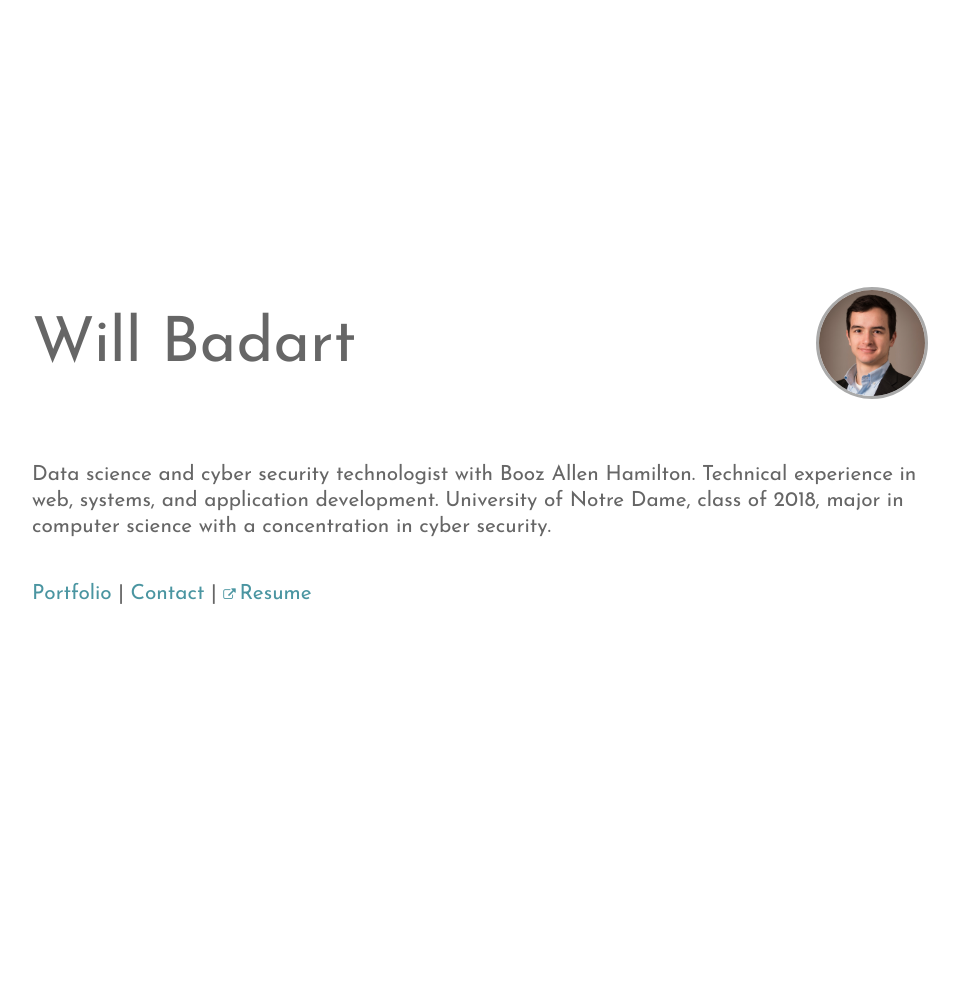
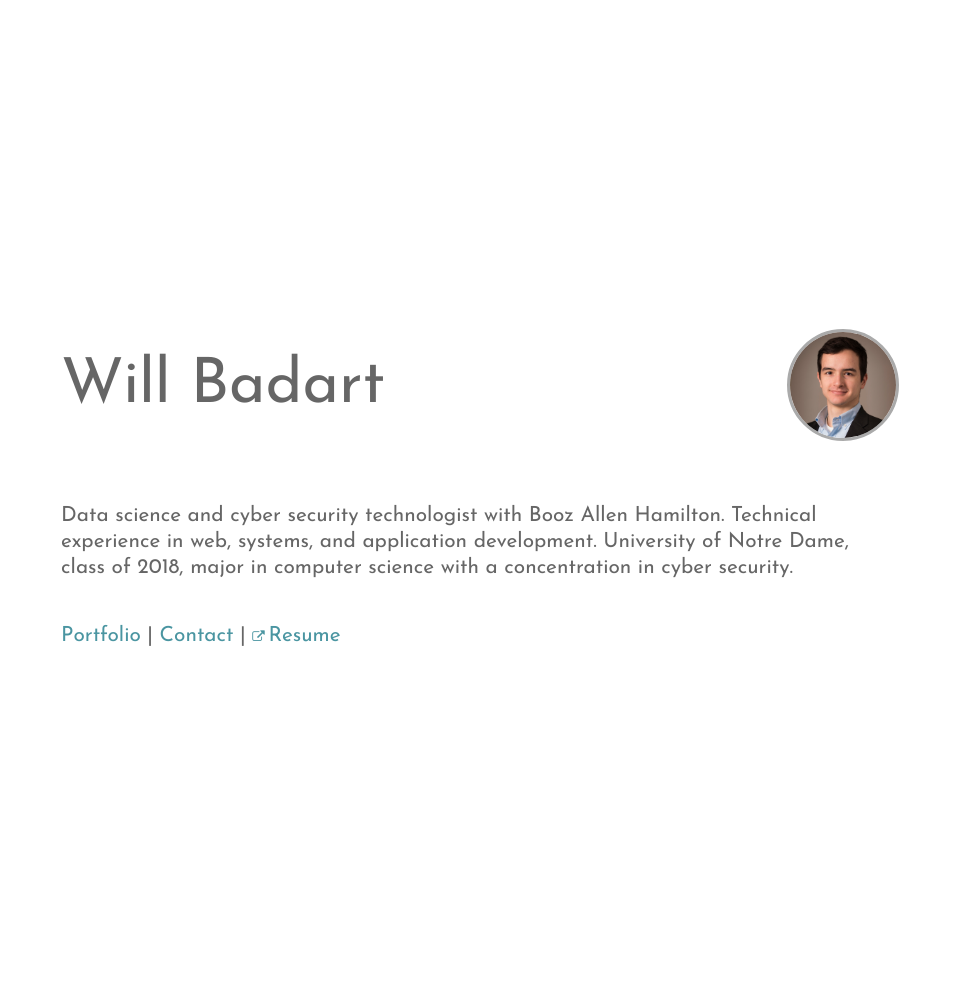
Before and after one commit to wbadart/wbadart.github.io, a Jekyll site: the page built from index.html, in a window 1280 px wide. Shown: the whole page, without its empty margins (160-1119 px from the left). Built offline with Jekyll 4.4.1, drawn with Linux system fonts in a browser that asks for light colours; before the commit the page ends 900 px from its top, so only the background shows below that.

Commit message:
Added some padding to the body Gives top and bottom of content some breathing room on short screens

```diff
--- a/assets/css/master.sass
+++ b/assets/css/master.sass
@@ -26,6 +26,7 @@ body
   font-family: 'Josefin Sans', sans-serif
   font-size: 1.3em
   margin: 0
+  padding: 2em
 
 h1, h2, h3, h4, h5, h6
   font-weight: 100
```
